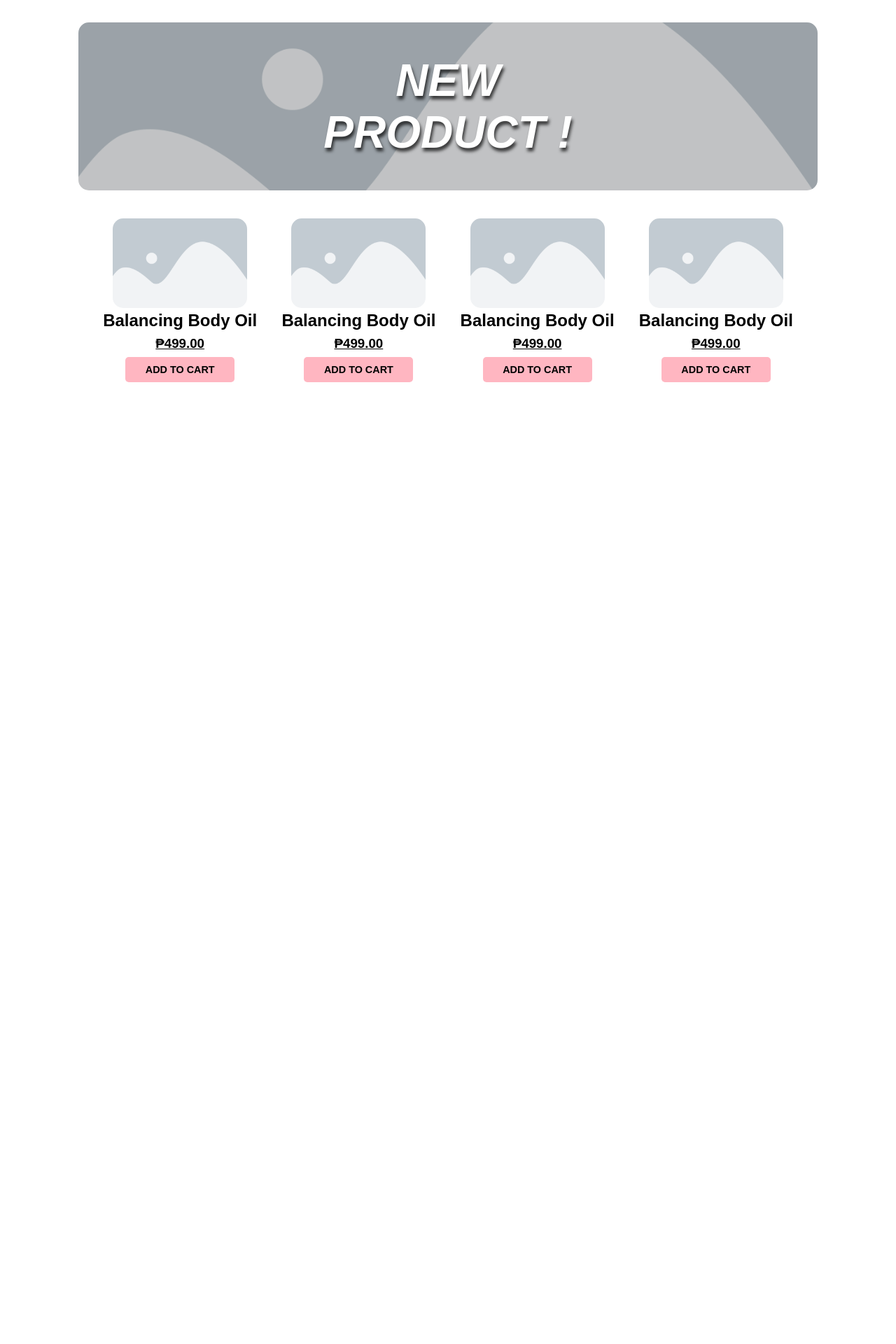
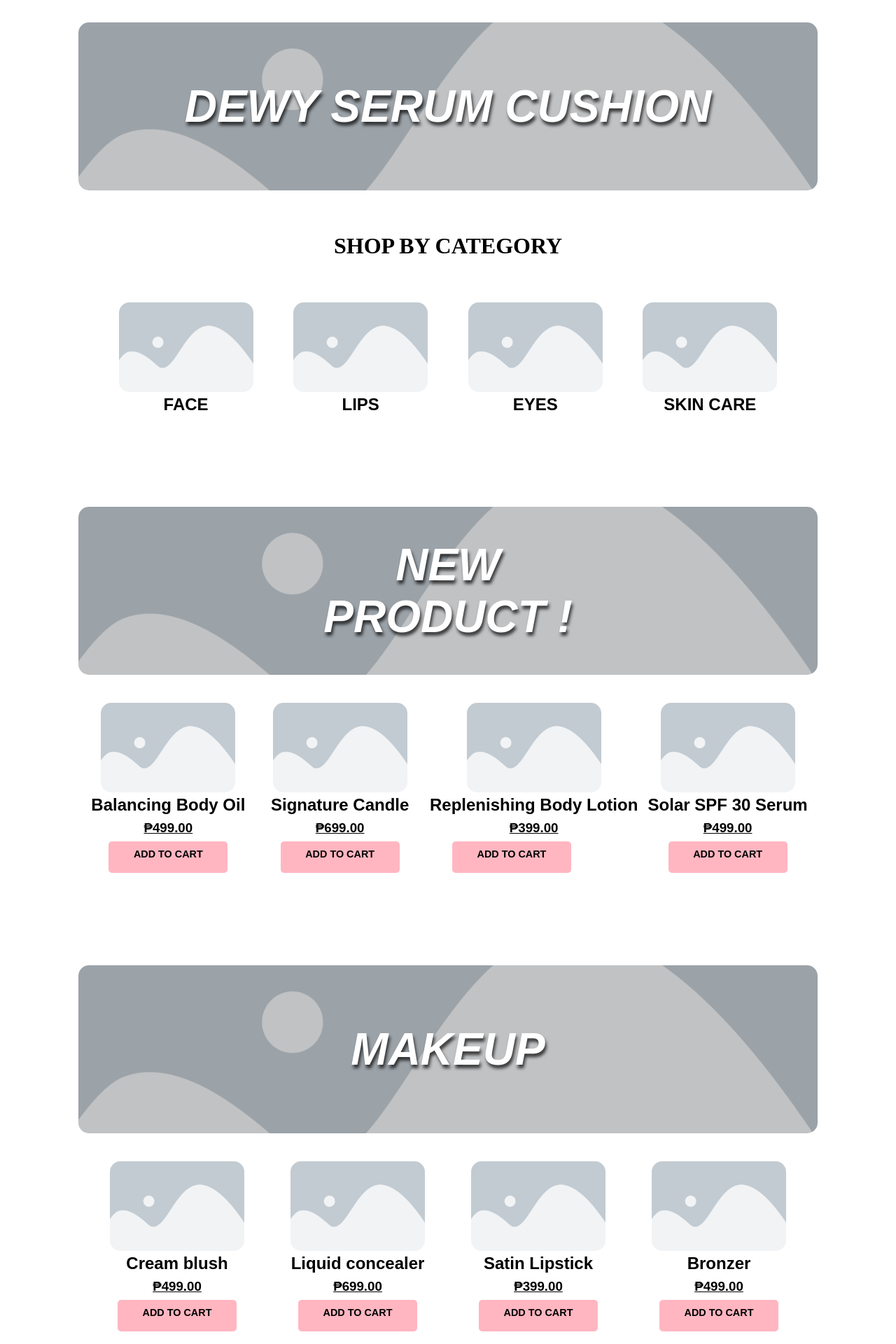
Before and after one commit to Fylart/E-Commerce-SIA, a PHP site: page / in a window 1280 px wide. Shown: the top 1920 px of the page at 70% size. Before the commit the page ends 546 px from the top, so only its background shows below. Run offline with PHP 8.4, Linux system fonts and the light colour scheme.

Commit message:
index html goods!

```diff
--- a/css/Index.css
+++ b/css/Index.css
@@ -1,5 +1,9 @@
 body{
     margin: 0;
+}
+
+hr {
+    size: 100px;
 }
 .category{
     display: flex;
@@ -42,10 +46,6 @@ body{
 }
 
 
-
-
-
-
 #items{
     display: flex;
     justify-content: space-evenly;
@@ -55,6 +55,7 @@ body{
     display: flex;
     flex-direction: column;
     gap:  0.5rem;
+    margin-bottom: 100px;
 }
 .item > * {
     display: block;
@@ -83,7 +84,8 @@ body{
     margin-left: 2rem;
     margin-right: 2rem;
     border-radius: 5px; /* Optional: round the corners */
-
+    width: 150px;
+    height: 25px;
     font-family: Arial, Helvetica, sans-serif;
     font-weight: bolder;
     font-size: .9rem;
--- /dev/null
+++ b/html/index.html
@@ -0,0 +1,227 @@
+<!DOCTYPE html>
+<html lang="en">
+<head>
+    <meta charset="UTF-8">
+    <meta name="viewport" content="width=device-width, initial-scale=1.0">
+    <link rel="stylesheet" href="css/Index.css">
+    <title>Document</title>
+</head>
+<body>
+
+    <!-- INTRO -->
+    <div class="category">
+        <div id="banner">
+            <img src="images/Placeholder.webp" alt="Background Image" class="background-image">
+            <h1 id="bannerHead">DEWY SERUM CUSHION</h1>
+        </div>
+
+        <h1> SHOP BY CATEGORY </h1>
+
+        <div id="items">
+            <div class="item">
+                <a href="" class="soloPage">
+                    <img src="images/Placeholder.webp" alt="" class="itemImg">
+                    <h2> FACE </h2>
+                </a>
+
+            </div>
+
+            <div class="item">
+                <a href="" class="soloPage">
+                    <img src="images/Placeholder.webp" alt="" class="itemImg">
+                    <h2> LIPS </h2>
+                </a>
+
+            </div>
+
+            <div class="item">
+                <a href="" class="soloPage">
+                    <img src="images/Placeholder.webp" alt="" class="itemImg">
+                    <h2> EYES </h2>
+                </a>
+
+            </div>
+
+            <div class="item">
+                <a href="" class="soloPage">
+                    <img src="images/Placeholder.webp" alt="" class="itemImg">
+                    <h2> SKIN CARE </h2>
+                </a>
+
+            </div>
+        </div>
+    </div>
+
+    <!-- NEW PRODUCT SECTION -->
+    <div class="category">
+        <!-- ito yung pahaba na may picture saka text sa gitna -->
+        <div id="banner">
+            <img src="images/Placeholder.webp" alt="Background Image" class="background-image">
+            <h1 id="bannerHead">NEW<br>PRODUCT !</h1>
+        </div>
+
+
+        <!-- para to dun sa pinaka taas -->
+<!--         <div>
+            <h1>SHOP BY CATEGORY</h1>
+        </div> -->
+
+
+        <!-- ito isang buong container ng mga items, yung nasa loob yung each individual items -->
+        <div id="items">
+            <div class="item">
+                <a href="" class="soloPage">
+                    <img src="images/Placeholder.webp" alt="" class="itemImg">
+                    <h2>Balancing Body Oil</h2>
+                </a>
+
+
+                <h3 class="price">₱499.00</h3>
+                <a href="" class="cart">ADD TO CART</a>
+            </div>
+
+            <div class="item">
+                <a href="" class="soloPage">
+                    <img src="images/Placeholder.webp" alt="" class="itemImg">
+                    <h2>Signature Candle</h2>
+                </a>
+
+
+                <h3 class="price">₱699.00</h3>
+                <a href="" class="cart">ADD TO CART</a>
+            </div>
+
+            <div class="item">
+                <a href="" class="soloPage">
+                    <img src="images/Placeholder.webp" alt="" class="itemImg">
+                    <h2>Replenishing Body Lotion</h2>
+                </a>
+
+
+                <h3 class="price">₱399.00</h3>
+                <a href="" class="cart">ADD TO CART</a>
+            </div>
+
+            <div class="item">
+                <a href="" class="soloPage">
+                    <img src="images/Placeholder.webp" alt="" class="itemImg">
+                    <h2>Solar SPF 30 Serum</h2>
+                </a>
+
+
+                <h3 class="price">₱499.00</h3>
+                <a href="" class="cart">ADD TO CART</a>
+            </div>
+        </div>
+    </div>
+
+    <!-- MAKEUP SECTION -->
+    <div class="category">
+        <div id="banner">
+            <img src="images/Placeholder.webp" alt="Background Image" class="background-image">
+            <h1 id="bannerHead">MAKEUP</h1>
+        </div>
+
+        <div id="items">
+            <div class="item">
+                <a href="" class="soloPage">
+                    <img src="images/Placeholder.webp" alt="" class="itemImg">
+                    <h2>Cream blush</h2>
+                </a>
+
+
+                <h3 class="price">₱499.00</h3>
+                <a href="" class="cart">ADD TO CART</a>
+            </div>
+
+            <div class="item">
+                <a href="" class="soloPage">
+                    <img src="images/Placeholder.webp" alt="" class="itemImg">
+                    <h2>Liquid concealer</h2>
+                </a>
+
+
+                <h3 class="price">₱699.00</h3>
+                <a href="" class="cart">ADD TO CART</a>
+            </div>
+
+            <div class="item">
+                <a href="" class="soloPage">
+                    <img src="images/Placeholder.webp" alt="" class="itemImg">
+                    <h2>Satin Lipstick</h2>
+                </a>
+
+
+                <h3 class="price">₱399.00</h3>
+                <a href="" class="cart">ADD TO CART</a>
+            </div>
+
+            <div class="item">
+                <a href="" class="soloPage">
+                    <img src="images/Placeholder.webp" alt="" class="itemImg">
+                    <h2>Bronzer</h2>
+                </a>
+
+
+                <h3 class="price">₱499.00</h3>
+                <a href="" class="cart">ADD TO CART</a>
+            </div>
+        </div>
+    </div>
+
+    <!-- SKINCARE SECTION -->
+    <div class="category">
+        <div id="banner">
+            <img src="images/Placeholder.webp" alt="Background Image" class="background-image">
+            <h1 id="bannerHead">SKINCARE</h1>
+        </div>
+
+        <div id="items">
+            <div class="item">
+                <a href="" class="soloPage">
+                    <img src="images/Placeholder.webp" alt="" class="itemImg">
+                    <h2>Skin Clarity Gentle Cleanser</h2>
+                </a>
+
+
+                <h3 class="price">₱599.00</h3>
+                <a href="" class="cart">ADD TO CART</a>
+            </div>
+
+            <div class="item">
+                <a href="" class="soloPage">
+                    <img src="images/Placeholder.webp" alt="" class="itemImg">
+                    <h2>Brightening Eye Cream</h2>
+                </a>
+
+
+                <h3 class="price">₱499.00</h3>
+                <a href="" class="cart">ADD TO CART</a>
+            </div>
+
+            <div class="item">
+                <a href="" class="soloPage">
+                    <img src="images/Placeholder.webp" alt="" class="itemImg">
+                    <h2>Lip oil treatment</h2>
+                </a>
+
+
+                <h3 class="price">₱399.00</h3>
+                <a href="" class="cart">ADD TO CART</a>
+            </div>
+
+            <div class="item">
+                <a href="" class="soloPage">
+                    <img src="images/Placeholder.webp" alt="" class="itemImg">
+                    <h2>Microencapsulated Moisturizer</h2>
+                </a>
+
+
+                <h3 class="price">₱499.00</h3>
+                <a href="" class="cart">ADD TO CART</a>
+            </div>
+        </div>
+    </div>
+
+</body>
+</html>
--- a/index.php
+++ b/index.php
@@ -7,68 +7,8 @@
     <title>Document</title>
 </head>
 <body>
-    <div class="category">
-        <!-- ito yung pahaba na may picture saka text sa gitna -->
-        <div id="banner">
-            <img src="images/Placeholder.webp" alt="Background Image" class="background-image">
-            <h1 id="bannerHead">NEW<br>PRODUCT !</h1>
-        </div>
-
-
-        <!-- para to dun sa pinaka taas -->
-<!--         <div>
-            <h1>SHOP BY CATEGORY</h1>
-        </div> -->
-
-
-        <!-- ito isang buong container ng mga items, yung nasa loob yung each individual items -->
-        <div id="items">
-            <div class="item">
-                <a href="" class="soloPage">
-                    <img src="images/Placeholder.webp" alt="" class="itemImg">
-                    <h2>Balancing Body Oil</h2>
-                </a>
-
-
-                <h3 class="price">₱499.00</h3>
-                <a href="" class="cart">ADD TO CART</a>
-            </div>
-
-            <div class="item">
-                <a href="" class="soloPage">
-                    <img src="images/Placeholder.webp" alt="" class="itemImg">
-                    <h2>Balancing Body Oil</h2>
-                </a>
-
-
-                <h3 class="price">₱499.00</h3>
-                <a href="" class="cart">ADD TO CART</a>
-            </div>
-
-            <div class="item">
-                <a href="" class="soloPage">
-                    <img src="images/Placeholder.webp" alt="" class="itemImg">
-                    <h2>Balancing Body Oil</h2>
-                </a>
-
-
-                <h3 class="price">₱499.00</h3>
-                <a href="" class="cart">ADD TO CART</a>
-            </div>
-
-            <div class="item">
-                <a href="" class="soloPage">
-                    <img src="images/Placeholder.webp" alt="" class="itemImg">
-                    <h2>Balancing Body Oil</h2>
-                </a>
-
-
-                <h3 class="price">₱499.00</h3>
-                <a href="" class="cart">ADD TO CART</a>
-            </div>
-
-
-        </div>
-    </div>
+    <?php
+    include("html/index.html");
+    ?>
 </body>
 </html>
```
